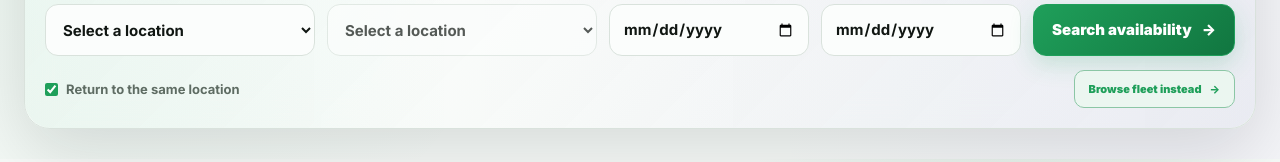
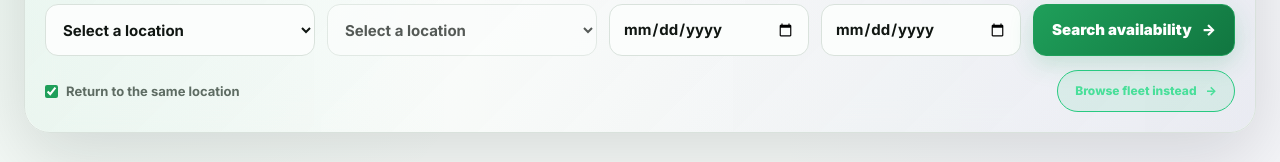
Before and after one commit to franyelmartinez618-cloud/EcoFusion-RentalCars2.0, a React (Vite) app in the folder frontend/: page / in a window 1280 px wide. Shown: the part 268-430 px from the top of the page. Built offline with nearby package versions, Linux system fonts and the light colour scheme; no server answers.

Commit message:
Polish first-fold spacing and enforce styled fleet button

```diff
--- a/frontend/src/components/BookingSearch/BookingSearch.css
+++ b/frontend/src/components/BookingSearch/BookingSearch.css
@@ -236,3 +236,40 @@
 .booking-search__fleet-link span { transition:transform .18s ease; }
 .booking-search__fleet-link:hover span { transform:translateX(3px); }
 @media(max-width:680px){.booking-search__fleet-link{min-height:42px;width:100%;}}
+
+
+/* High-specificity button reset prevents the browser's default white button appearance. */
+.booking-search__meta > button.booking-search__fleet-link {
+    appearance: none !important;
+    -webkit-appearance: none !important;
+    display: inline-flex !important;
+    align-items: center !important;
+    justify-content: center !important;
+    gap: 9px !important;
+    min-height: 42px !important;
+    padding: 0 17px !important;
+    border: 1px solid #28c981 !important;
+    border-radius: 999px !important;
+    background: rgba(40, 201, 129, .10) !important;
+    color: #49df9a !important;
+    font-family: inherit !important;
+    font-size: 12px !important;
+    font-weight: 800 !important;
+    line-height: 1 !important;
+    text-decoration: none !important;
+    box-shadow: none !important;
+    cursor: pointer !important;
+}
+.booking-search__meta > button.booking-search__fleet-link:hover {
+    border-color: #49df9a !important;
+    background: rgba(40, 201, 129, .18) !important;
+    color: #8af2bd !important;
+}
+.booking-search__meta > button.booking-search__fleet-link span {
+    display: inline-block;
+    transition: transform .18s ease;
+}
+.booking-search__meta > button.booking-search__fleet-link:hover span { transform: translateX(3px); }
+@media (max-width: 680px) {
+    .booking-search__meta > button.booking-search__fleet-link { width: 100% !important; }
+}
```
